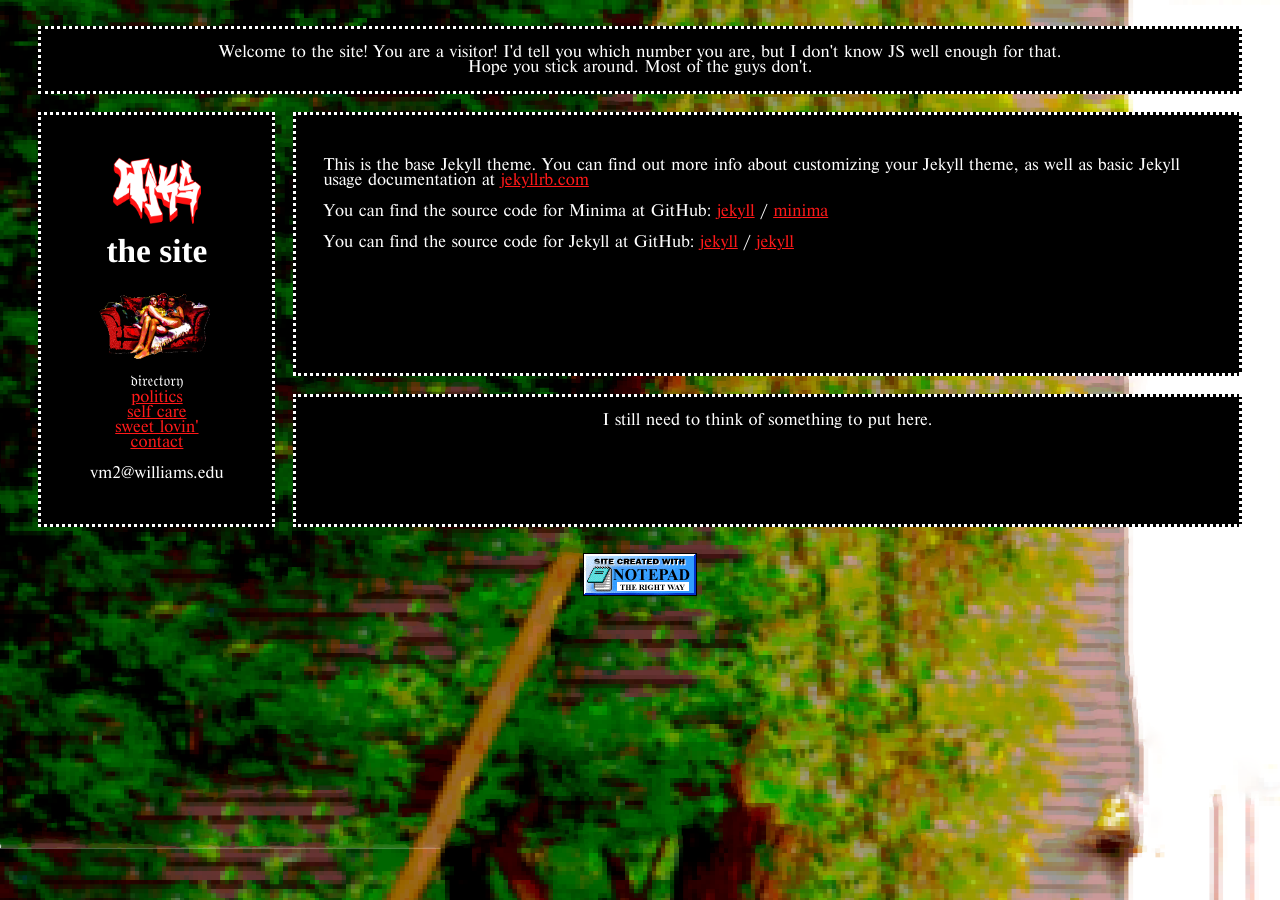
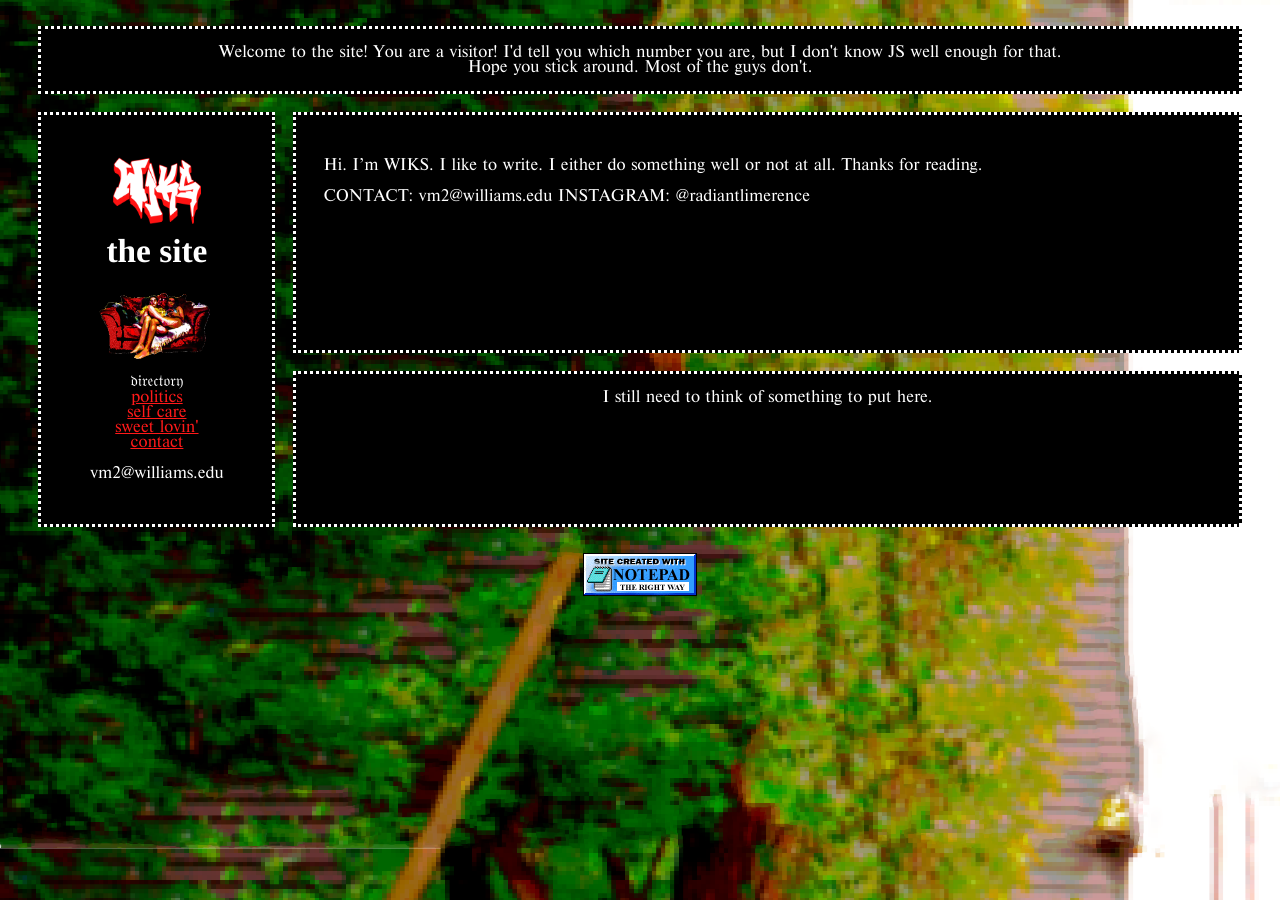
Before and after one commit to w1k5/w1k5.blog, a Jekyll site: the page built from about.markdown, in a window 1280 px wide. Built offline with Jekyll 4.4.1, drawn with Linux system fonts in a browser that asks for light colours; comment, search, counter and statistics services are not loaded.

Commit message:
do it again

```diff
--- a/_layouts/home.html
+++ b/_layouts/home.html
@@ -31,7 +31,7 @@
 		<p class="center">𝔴𝔢𝔩𝔠𝔬𝔪𝔢<br>
 The internet has indulged every single one of our hedonist whims, and I think I was shaped by it, completely and fully. From stupid flash games flooded with malware, to the sweet, loving embrace of unsettingly invasive advertising, the web has changed through the years, shaping the kids who were born with it.
 Nothing you look at nowadays is private. I'm just here to hang out, though. The experience of being a person varies so aggressively— I want to use the internet for one of its more innocent purposes: to learn about one another and to gradually accept and understand the common truths between our lives.</p>
-		<p class="center">vm2@williams.edu</p>
+		<p class="center"><a href="wiks.wiki/about/">vm2@williams.edu</a></p>
 		<ul class="nav">
 			𝔡𝔦𝔯𝔢𝔠𝔱𝔬𝔯𝔶
 			<li class="nav"><a href="https://wiks.wiki/real-talk">politics</a></li>
--- a/about.markdown
+++ b/about.markdown
@@ -1,18 +1,10 @@
 ---
 layout: page
-title: About
+title: WHO IS WIKS?
 permalink: /about/
 ---
 
-This is the base Jekyll theme. You can find out more info about customizing your Jekyll theme, as well as basic Jekyll usage documentation at [jekyllrb.com](https://jekyllrb.com/)
+Hi. I'm WIKS. I like to write. I either do something well or not at all. Thanks for reading.
 
-You can find the source code for Minima at GitHub:
-[jekyll][jekyll-organization] /
-[minima](https://github.com/jekyll/minima)
-
-You can find the source code for Jekyll at GitHub:
-[jekyll][jekyll-organization] /
-[jekyll](https://github.com/jekyll/jekyll)
-
-
-[jekyll-organization]: https://github.com/jekyll
+CONTACT: vm2@williams.edu
+INSTAGRAM: @radiantlimerence
```
Also changed, not shown: _drafts/2020-03-27-coding-a-site-iii copy.markdown (renamed from _posts/CODING HOW-TO/2020-03-27-coding-a-site-iii copy.markdown), 3 other files.
